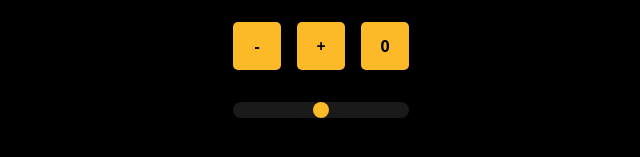
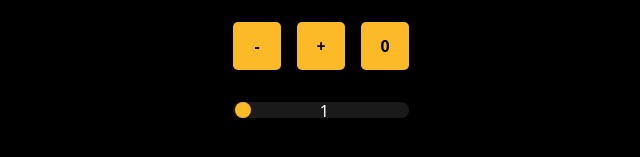
Before and after one commit to thomaserdmenger/counter-slider-useReducer, a React (Vite) app: page / in a window 1280 px wide. Shown: the part 253-410 px from the top of the page, without its empty margins (319-959 px from the left). Built offline with nearby package versions, Linux system fonts and the light colour scheme.

Commit message:
Add step state to slider component and styles

```diff
--- a/src/App.module.css
+++ b/src/App.module.css
@@ -57,3 +57,17 @@ input[type='range']::-webkit-slider-thumb {
   width: 1rem;
   border-radius: 100%;
 }
+
+span {
+  color: white;
+  position: absolute;
+  right: 5rem;
+  top: 1.9rem;
+}
+
+.sliderContainer {
+  display: flex;
+  align-items: center;
+  justify-content: center;
+  position: relative;
+}
--- a/src/components/Slider.jsx
+++ b/src/components/Slider.jsx
@@ -2,9 +2,17 @@ import * as React from 'react'
 import styles from '../App.module.css'
 
 export default function Slider() {
+  const [value, setValue] = React.useState(1)
+
+  const handleChange = e => {
+    const value = Number(e.target.value)
+    setValue(value)
+  }
+
   return (
-    <div>
-      <input type='range' />
+    <div className={styles.sliderContainer}>
+      <input type='range' value={value} onChange={handleChange} />
+      <span>{value}</span>
     </div>
   )
 }
```
